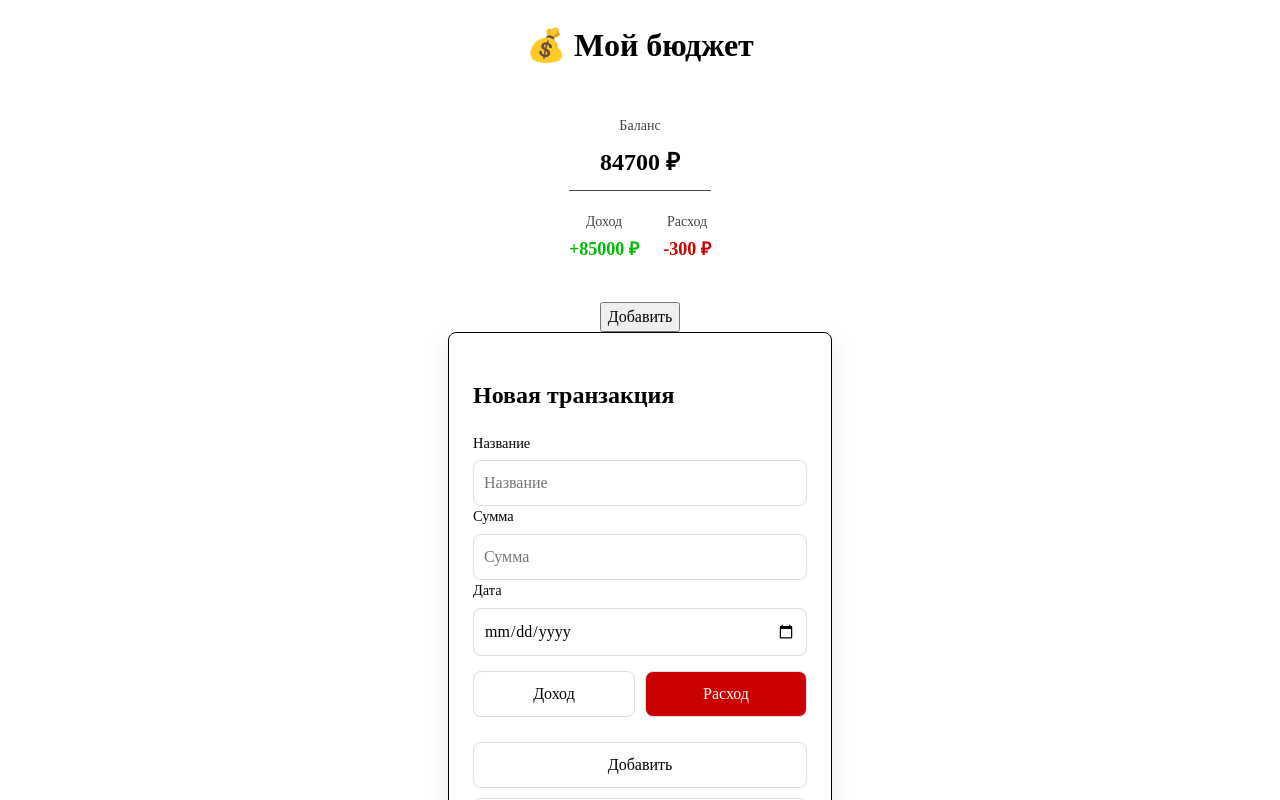
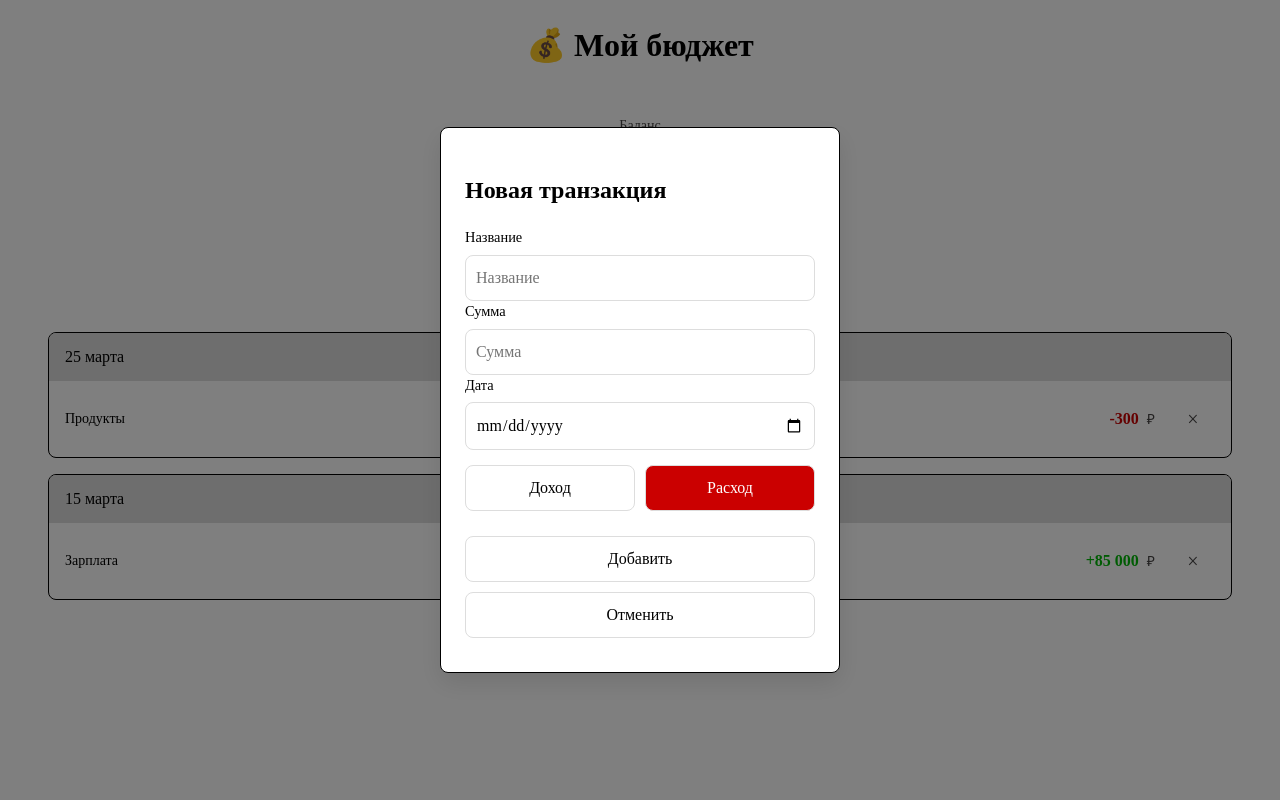
Before and after one commit to R-magomedov/my-budget-app, a React (Vite) app: page / in a window 1280 px wide. Both pictures are taken after a click on the button "Добавить". Shown: the top 800 px of the page. Built offline with nearby package versions, Linux system fonts and the light colour scheme.

Commit message:
feat: улучшил UX модального окна (автофокус, ESC, блокировка скролла)

```diff
--- a/src/App.jsx
+++ b/src/App.jsx
@@ -6,7 +6,7 @@
 
 function App() {
 
-  const [isModalOpen, setIsModalOpen] = useState(false)
+  const [ isModalOpen, setIsModalOpen ] = useState(false)
   const openModal = () => {
     setIsModalOpen(true)
   }
--- a/src/components/AddTransactionModal/AddTransactionModal.jsx
+++ b/src/components/AddTransactionModal/AddTransactionModal.jsx
@@ -1,4 +1,4 @@
-import React, { useContext, useState } from 'react'
+import React, { useContext, useEffect, useRef, useState } from 'react'
 import styles from './AddTransactionModal.module.scss'
 import { TransactionContext } from '../../context/TransactionContext'
 
@@ -26,10 +26,39 @@
             type: 'expense',
         })
         onCloseModal()
+    }
 
+    const titleInputRef = useRef(null)
+
+    useEffect(() => {
+        titleInputRef.current.focus()
+    }, [])
+
+    useEffect(() => {
+        const currentOverflow = document.body.style.overflow
+        document.body.style.overflow = 'hidden'
+
+        return () => {
+            document.body.style.overflow = currentOverflow
         }
+    }, [])
+
+    useEffect(() => {
+        const handleKeyDown = (e) => {
+            if (e.key === 'Escape') {
+                onCloseModal()
+            }
+        }
+
+        document.addEventListener('keydown', handleKeyDown)
+        return () => {
+            document.removeEventListener('keydown', handleKeyDown)
+        }
+    }, [onCloseModal])
+
   return (
-    <div className={styles.modal}>
+     <div className={styles.overlay} onClick={onCloseModal}>
+        <div className={styles.modal} onClick={(e) => e.stopPropagation()}>
             <h2>Новая транзакция</h2>
             <form onSubmit={handleSubmit}>
                 <div className={styles.formGroup}>
@@ -39,6 +68,7 @@
                         placeholder="Название"
                         value={formData.title}
                         onChange={(e) => setFormData(prev => ({...prev, title: e.target.value}))}
+                        ref={titleInputRef}
                     />
                 </div>
                 <div className={styles.formGroup}>
@@ -95,6 +125,8 @@
                 </button>
             </form>
         </div>
+     </div>
+
   )
 }
 
--- a/src/components/AddTransactionModal/AddTransactionModal.module.scss
+++ b/src/components/AddTransactionModal/AddTransactionModal.module.scss
@@ -1,12 +1,24 @@
+.overlay {
+  position: fixed;
+  display: flex;
+  justify-content: center;
+  align-items: center;
+  inset: 0;
+  width: 100%;
+  height: 100%;
+  background-color: rgba(0, 0, 0, 0.5);
+}
+
 .modal {
-    margin-inline: auto;
-    max-width: 30vw;
-    display: flex;
-    flex-direction: column;
-    border: var(--border-black);
-    border-radius: var(--border-radius);
-    box-shadow: var(--box-shadow);
-    padding: 24px;
+  display: flex;
+  flex-direction: column;
+  max-width: 90%;
+  min-width: 400px;
+  padding: 24px;
+  border: var(--border-black);
+  background-color: var(--color-white);
+  box-shadow: var(--box-shadow);
+  border-radius: var(--border-radius);
 
     .formGroup {
         display: flex;
--- a/src/components/BalanceBlock/BalanceBlock.jsx
+++ b/src/components/BalanceBlock/BalanceBlock.jsx
@@ -32,7 +32,7 @@
             </div>
             <div className={styles.expense}>
                 <span className={styles.label}>Расход</span>
-                <span className={styles.amount}>-{expense} ₽</span>
+                <span className={styles.amount}>{expense} ₽</span>
             </div>
         </div>
     </div>
--- a/src/components/TransactionItem/TransactionItem.module.scss
+++ b/src/components/TransactionItem/TransactionItem.module.scss
@@ -48,6 +48,5 @@
     &:hover {
         background-color: var(--color-gray-2);
         border: var(--border-black);
-        // color: var(--color-white);
     }
 }
```
Lines whose indentation alone changed are shown as unchanged.
